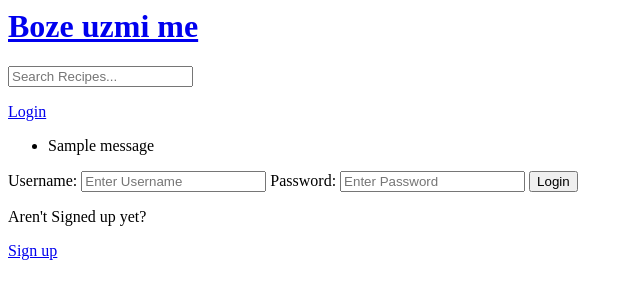
After one commit to 3rol/ChefIT, a Django app: page /login/ in a window 1280 px wide. The commit adds this page. Shown: the top 300 px of the page, without its empty margins (0-640 px from the left). Run offline with Django 4.2, Linux system fonts and the light colour scheme; tables that the repository leaves empty hold one stand-in row (values such as "Sample post"); one stand-in notice (Sample message) is shown.

Commit message:
Added login and registration

```diff
--- a/base/templates/base/home.html
+++ b/base/templates/base/home.html
@@ -33,9 +33,10 @@
 
          {% for recipe in recipes %}
          <div>
+            {% if request.user == recipe.user %}
              <a href="{% url 'update-recipe' recipe.id  %}">Edit recipe</a>
              <a href="{% url 'delete-recipe' recipe.id  %}">Delete recipe</a>
-
+            {% endif %}
              <h5>{{recipe.id}} -- {{recipe.name}}</h5>
          </div>
          {% endfor %}
--- /dev/null
+++ b/base/templates/base/login_register.html
@@ -0,0 +1,38 @@
+{% extends 'main.html' %}
+
+{% block content %}
+
+{% if page == 'login' %}
+<div>
+    <form method="POST" action="">
+        {% csrf_token %}
+        <label>Username:</label>
+        <input type="text" name="username" placeholder="Enter Username" />
+
+        <label>Password:</label>
+        <input type="text" name="password" placeholder="Enter Password" />
+
+        <input type="submit" value="Login" />
+
+    </form>
+
+    <p>Aren't Signed up yet?</p>
+    <a href="{% url 'register' %}">Sign up</a>
+</div>
+
+{% else %}
+
+<div>
+    <form method="POST" action="">
+        {% csrf_token %}
+
+        {{form.as_p}}
+
+        <input type="submit" value="Register" />
+
+    </form>
+    <p>Already a chef?</p>
+    <a href="{% url 'login' %}">Login</a>
+</div>
+{% endif %}
+{% endblock content %}
--- a/base/urls.py
+++ b/base/urls.py
@@ -3,7 +3,9 @@ from . import views
 
 
 urlpatterns = [
-
+    path('login/', views.loginPage, name="login"),
+    path('logout/', views.logoutUser, name="logout"),
+    path('register/', views.registerPage, name="register"),
     path('', views.home, name="home"),
 
     path('create-recipe/', views.createRecipe, name="create-recipe"),
--- a/base/views.py
+++ b/base/views.py
@@ -1,7 +1,59 @@
 from django.shortcuts import render, redirect
 from django.http import HttpResponse
+from django.contrib import messages
+from django.contrib.auth.decorators import login_required
+from django.contrib.auth.models import User
+from django.contrib.auth import authenticate, login, logout
+from django.contrib.auth.forms import UserCreationForm
 from .models import Recipe, Recipe_Type
 from .forms import RecipeForm
+
+
+def loginPage(request):
+    page = 'login'
+    if request.user.is_authenticated:
+        return redirect('home')
+
+    if request.method == 'POST':
+        username = request.POST.get('username').lower()
+        password = request.POST.get('password')
+
+        try:
+            user = User.objects.get(username=username)
+        except:
+            messages.error(request, 'User does not exist')
+
+        user = authenticate(request, username=username, password=password)
+
+        if user is not None:
+            login(request, user)
+            return redirect('home')
+        else:
+            messages.error(request, 'Username OR Password does not exist')
+
+    context = {'page': page}
+    return render(request, 'base/login_register.html', context)
+
+
+def logoutUser(request):
+    logout(request)
+    return redirect('home')
+
+
+def registerPage(request):
+    form = UserCreationForm()
+
+    if request.method == 'POST':
+        form = UserCreationForm(request.POST)
+        if form.is_valid():
+            user = form.save(commit=False)
+            user.username = user.username.lower()
+            user.save()
+            login(request, user)
+            return redirect('home')
+        else:
+            messages.error(request, 'Error occurred during registration!')
+    return render(request, 'base/login_register.html', {'form': form})
 
 
 def home(request):
@@ -12,6 +64,7 @@ def home(request):
     return render(request, 'base/home.html', context)
 
 
+@login_required(login_url='login')
 def createRecipe(request):
     form = RecipeForm()
     if request.method == 'POST':
@@ -23,9 +76,13 @@ def createRecipe(request):
     return render(request, 'base/recipe_creation.html', context)
 
 
+@login_required(login_url='login')
 def updateRecipe(request, pk):
     recipe = Recipe.objects.get(id=pk)
     form = RecipeForm(instance=recipe)
+
+    if request.user != recipe.user:
+        return HttpResponse('You are not the chef!')
 
     if request.method == 'POST':
         form = RecipeForm(request.POST, instance=recipe)
@@ -36,8 +93,12 @@ def updateRecipe(request, pk):
     return render(request, 'base/recipe_creation.html', context)
 
 
+@login_required(login_url='login')
 def deleteRecipe(request, pk):
     recipe = Recipe.objects.get(id=pk)
+    if request.user != recipe.user:
+        return HttpResponse('You are not the chef!')
+
     if request.method == 'POST':
         recipe.delete()
         return redirect('home')
--- a/templates/main.html
+++ b/templates/main.html
@@ -4,9 +4,16 @@
 
 <body>
    {% include 'navbar.html' %}
-   {% block content %}
+   {% if messages %}
+    <ul class="messages">
+        {% for message in messages %}
+        <li>{{ message }}</li>
+        {% endfor %}
+    </ul>
+    {% endif %}
+    {% block content %}
 
 
-   {% endblock %}
+    {% endblock %}
 
 </body>
--- a/templates/navbar.html
+++ b/templates/navbar.html
@@ -5,3 +5,10 @@
 <form method="GET" action="{%url 'home'%}">
     <input type="text" name="q" placeholder="Search Recipes..."/ >
 </form>
+
+{% if request.user.is_authenticated %}
+<p>Hello {{request.user}}</p>
+<a href="{% url 'logout' %}">Logout</a>
+{% else %}
+<a href="{% url 'login' %}" >Login</a>
+{% endif %}
```
Also changed, not shown: base/templates/base/recipe.html (added, +14 -0 lines), db.sqlite3.
